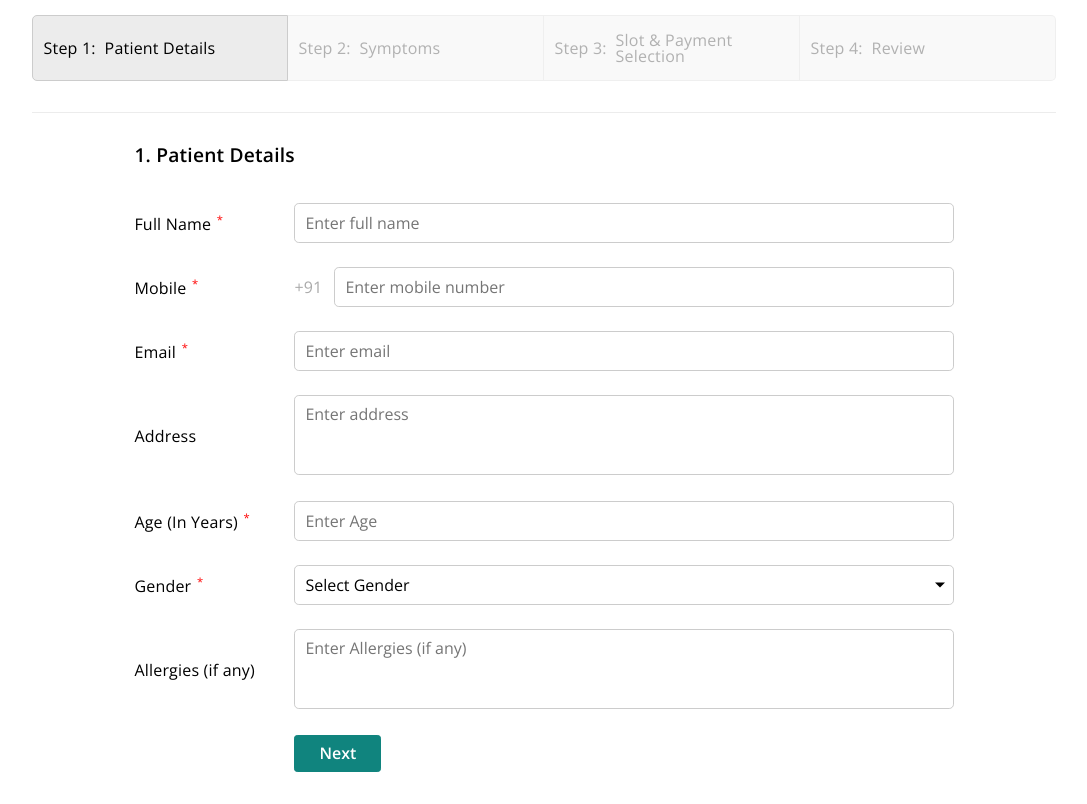
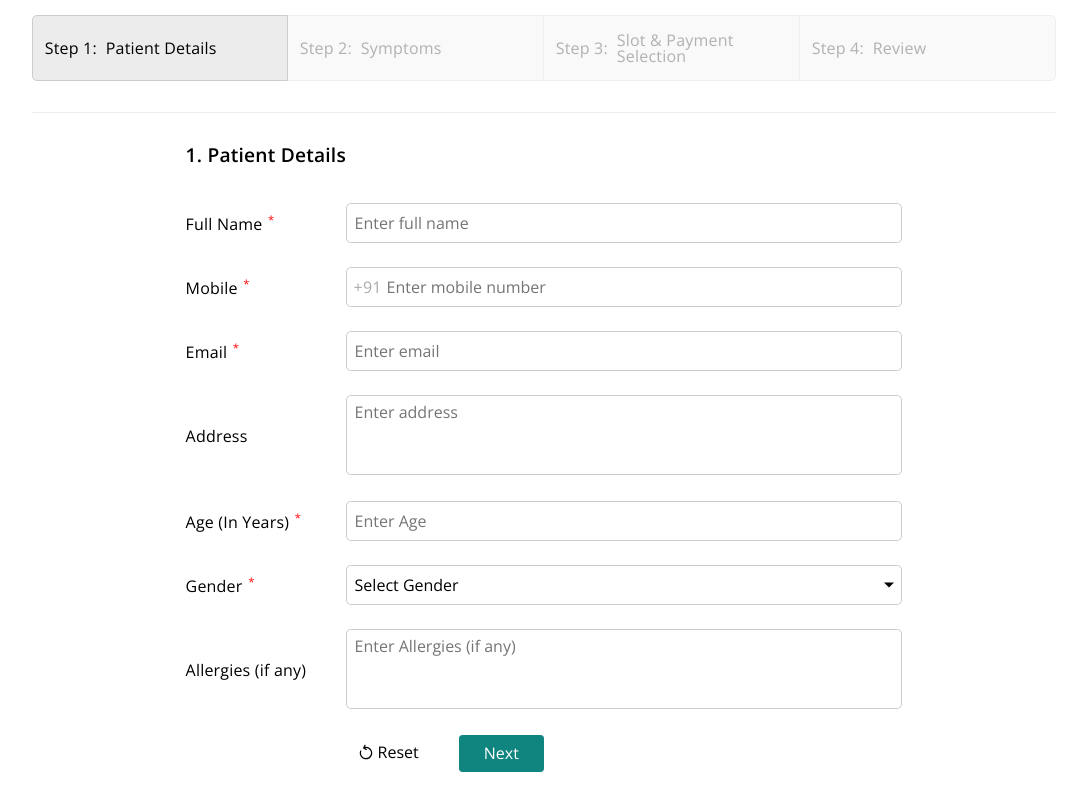
Before and after one commit to mailkev14/stepper, a website: page index.html in a window 1280 px wide. Shown: the part 93-897 px from the top of the page, without its empty margins (96-1183 px from the left). Drawn offline with nearby package versions, Linux system fonts and the light colour scheme.

Commit message:
Added array-polyfill.js, reset cta, changed functionality to persist data only when form is submitted

```diff
--- a/assets/js/main.js
+++ b/assets/js/main.js
@@ -48,11 +48,15 @@
 						e.preventDefault();
 
 						if ( _this.isValid() ) {
+                            persistData();
+
 							showTab(1);
 						}
 					};
 
-					persistData();
+                    document.getElementById('reset_step1').onclick = function (e) {
+                        resetForm(e, _this);
+                    };
 				},
 				isValid: function () {
 					var valid = true,
@@ -119,8 +123,6 @@
 				app['step'+stepNum][state] = e.target.value;
 
 				if ( typeof fn === 'function' ) fn();
-
-				persistData();
 			};
 
 			if ( el.type === 'number' ) {
@@ -151,6 +153,17 @@
 				typeof step.init === 'function' && step.init();
 			});
 		},
+        resetForm = function (e, step) {
+            var i;
+
+            e.preventDefault();
+
+            if ( confirm('Are you sure you want to clear the above fields?') ) {
+                for (i in _this.vars) {
+                    step.vars[i].value = app['step' + step.num][i] = '';
+                }
+            }
+        },
 		persistData = function () {
 			if ( typeof app === 'object' ) {
 				localStorage.stepper = JSON.stringify(app);
--- a/assets/scss/main.scss
+++ b/assets/scss/main.scss
@@ -30,22 +30,35 @@ textarea {
     margin-left: auto;
     margin-right: auto;
 }
-.cta {
+.cta,
+.reset-cta {
     padding: .6em 1.5em;
     text-align: center;
+    cursor: pointer;
+    font-weight: 600;
+    background: none;
+    font: inherit;
+    float: left;
+}
+
+.cta {
     color: #fff;
     background-color: $theme-color;
     border: 1px solid $theme-color;
-    cursor: pointer;
-    font: inherit;
     border-radius: .2em;
-    font-weight: 600;
     transition: color .2s, background-color .2s;
 
     &:hover {
         color: $theme-color;
         background-color: #fff;
     }
+}
+
+.reset-cta {
+    border: 0;
+    padding-left: 2em;
+    background: url(../images/reset.svg) no-repeat .5em center / 1.5em auto transparent;
+    margin-right: 1em;
 }
 
 /* header start */
@@ -80,7 +93,7 @@ textarea {
     align-items: center;
     width: 25%;
     min-height: 2.2em;
-    padding: 1em .1em;
+    padding: 1em .1em 1em px2vw(3);
     background-color: $inactive-tab-color;
     border: 1px solid #ccc;
     opacity: .3;
@@ -139,7 +152,7 @@ textarea {
     padding-bottom: 2em;
 }
 .site-step-form {
-    width: 80%;
+    width: 70%;
     margin: 0 auto;
 }
 .site-form-control {
@@ -162,18 +175,20 @@ textarea {
     }
 
     &.has-mobile {
-        padding-left: calc(#{$form-label-width} + 2.5em);
         &::before {
             content: attr(data-prefix);
             width: 2.2em;
             color: #aaa;
             position: absolute;
             top:0;
-            left: $form-label-width;
-            background-color: #fff;
+            left: calc(#{$form-label-width} + .5em);
             z-index: 1;
             height: 100%;
             line-height: 2.5em;
+        }
+
+        input {
+            padding-left: 2.5em;
         }
     }
 }
@@ -192,7 +207,7 @@ textarea {
     background-color: #fff;
     border-radius: .3em;
     border: 1px solid #ccc;
-    padding: 10px;
+    padding: 0 .5em;
     transition: border-color .2s, box-shadow .2s;
 
     &:focus {
@@ -210,10 +225,7 @@ textarea {
     }
 
     &.mobile {
-        &::-webkit-inner-spin-button,
-        &::-webkit-outer-spin-button {
-            display: none;
-        }
+        @include removeSpinner;
     }
 
     &.select {
@@ -228,6 +240,8 @@ textarea {
 
     &.textarea {
         height: 5em;
+        padding-top: .5em;
+        padding-bottom: .5em;
     }
 }
 /* main content end */
--- a/assets/scss/mixins.scss
+++ b/assets/scss/mixins.scss
@@ -2,3 +2,13 @@
     margin-left:auto;
     margin-right:auto;
 }
+
+@mixin removeSpinner() {
+    -moz-appearance: textfield;
+
+    &::-webkit-inner-spin-button,
+    &::-webkit-outer-spin-button {
+        display: none;
+        margin: 0;
+    }
+}
--- a/index.html
+++ b/index.html
@@ -55,7 +55,7 @@
 
                     <div class="site-form-control">
                         <label for="address" class="site-form-control__label">Address</label>
-						<textarea id="address" class="site-form-control__input textarea" placeholder="Enter address" required></textarea>
+                        <textarea id="address" class="site-form-control__input textarea" placeholder="Enter address"></textarea>
                     </div>
 
                     <div class="site-form-control required">
@@ -78,8 +78,9 @@
                         <textarea id="allergies" class="site-form-control__input textarea" placeholder="Enter Allergies (if any)" ></textarea>
                     </div>
 
-					<div class="site-form-control cta-container">
-						<button id="next_step1" class="cta">Next</button>
+                    <div class="site-form-control cta-container wrap-clear">
+                        <button id="reset_step1" type="button" class="nostyle-cta reset-cta">Reset</button>
+                        <button id="next_step1" type="submit" class="cta">Next</button>
                     </div>
                 </form>
             </div>
@@ -90,7 +91,7 @@
     </main>
 
     <script>
-		var scripts = ['assets/js/flatpickr.js', 'assets/js/main.js'],
+        var scripts = ['assets/js/array-polyfill.js', 'assets/js/flatpickr.js', 'assets/js/main.js'],
             loadScript = function (i) {
                 var script;
 
```
Also changed, not shown: assets/js/array-polyfill.js (added, +7 -0 lines), assets/css/style.css, assets/images/reset.svg (added), 1 other file. Lines whose indentation alone changed are shown as unchanged.
